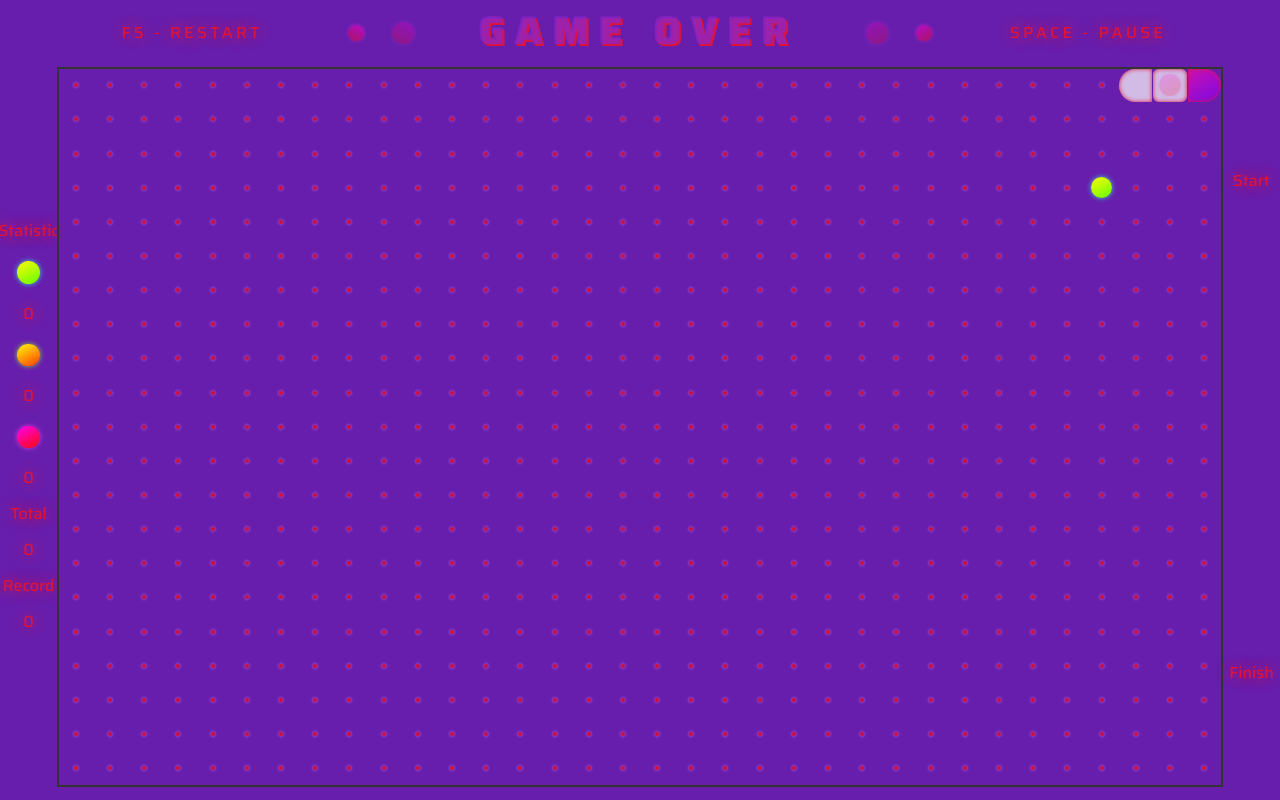
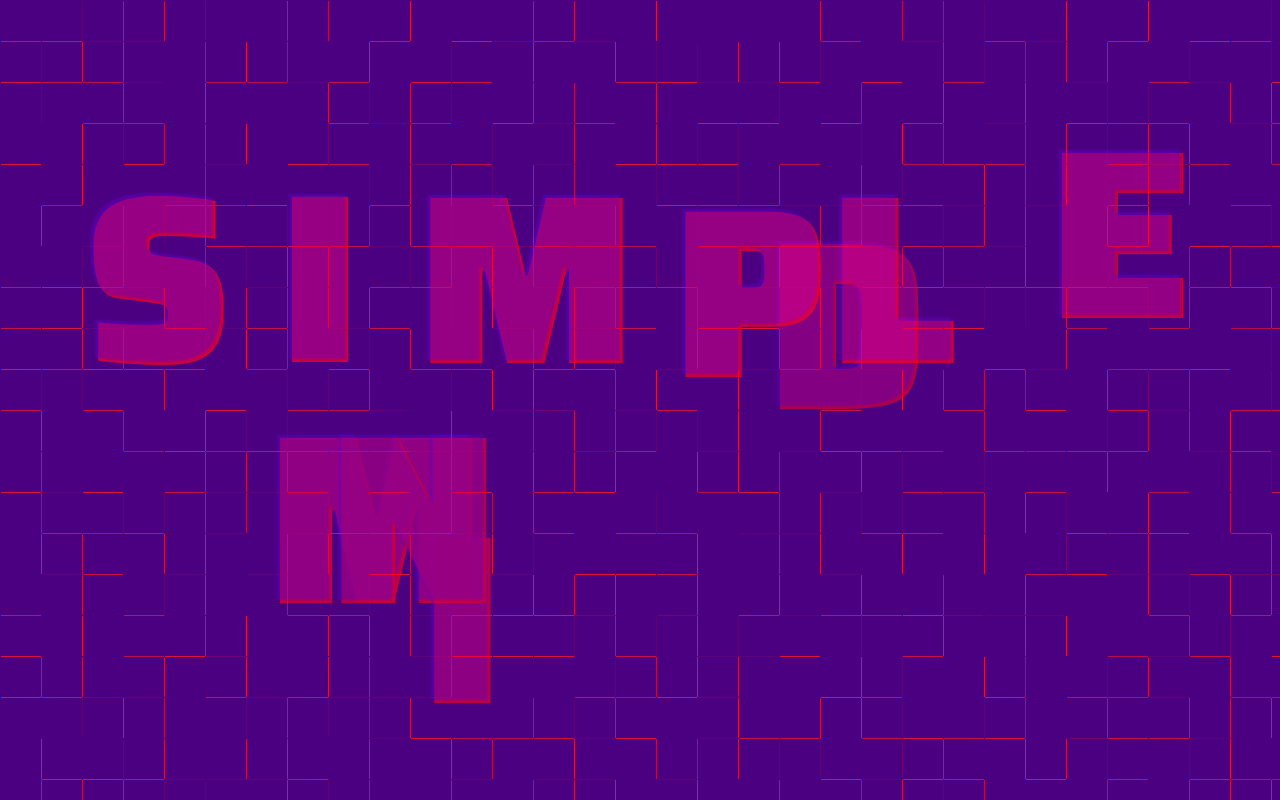
Before and after one commit to JokerVilli/SnakeGame, a React (Vite) app: page / in a window 1280 px wide. Built offline with nearby package versions, Linux system fonts and the light colour scheme.

Commit message:
добавил текст с анимацией и без

```diff
--- /dev/null
+++ b/src/components/animated-text/AnimatedText.tsx
@@ -0,0 +1,66 @@
+import { useEffect, useState } from 'react';
+import './styles.css';
+
+const AnimatedText = ({ hideContainer }: {hideContainer: boolean}) => {
+  const [visibleLetters, setVisibleLetters] = useState<number[]>([]);
+
+  const words = ['SIMPLE', 'MINDS'];
+  const allLetters = words.flatMap((word, wi) =>
+    word.split('').map((letter, li) => ({
+      char: letter,
+      position: wi === 0 ? li : words[0].length + li,
+    }))
+  );
+
+  useEffect(() => {
+    const timeouts = allLetters.map((_, i) => {
+      return setTimeout(() => {
+        setVisibleLetters(prev => [...prev, i]);
+      }, 500 + i * 250);
+    });
+
+    return () => timeouts.forEach(t => clearTimeout(t));
+  }, []);
+
+  const getTransform = (position: number) => {
+    const direction = position % 4;
+    switch(direction) {
+      case 0: return 'translateX(-100vw)';
+      case 1: return 'translateY(-100vh)';
+      case 2: return 'translateX(100vw)';
+      case 3: return 'translateY(100vh)';
+      default: return 'translateX(0)';
+    }
+  };
+
+  return (
+    <div className="container">
+      {words.map((word, wordIndex) => (
+        <div key={wordIndex} className="word"  style={{ opacity: hideContainer ? 0 : 1}}>
+          {word.split('').map((letter, letterIndex) => {
+            const position = wordIndex === 0
+              ? letterIndex
+              : words[0].length + letterIndex;
+            const isVisible = visibleLetters.includes(position);
+
+            return (
+              <span
+                key={letterIndex}
+                className="letter"
+                style={{
+                  transform: isVisible ? 'translate(0)' : getTransform(position),
+                  opacity: isVisible ? 1 : 0,
+                  transition: `all 5s ease ${position * 0.05}s`,
+                }}
+              >
+                {letter}
+              </span>
+            );
+          })}
+        </div>
+      ))}
+    </div>
+  );
+};
+
+export default AnimatedText;
--- /dev/null
+++ b/src/components/animated-text/styles.css
@@ -0,0 +1,40 @@
+.container {
+  position: absolute;
+  top: 0;
+  left: 0;
+  display: flex;
+  flex-direction: column;
+  align-items: center;
+  justify-content: center;
+  height: 100vh;
+  width: 100vw;
+  overflow: hidden;
+
+}
+
+.word {
+  display: flex;
+  white-space: nowrap;
+  mix-blend-mode: hard-light;
+  opacity: 1;
+  transition: opacity 5s ease 0.5s;
+}
+
+.letter {
+  font-size: 30vh;
+  text-transform: uppercase;
+  font-family: Saira, sans-serif;
+  font-weight: 900;
+  /* letter-spacing: 1vh; */
+  line-height: 100%;
+  opacity: 0;
+  transition-property: transform, opacity;
+  transition-timing-function: ease;
+  margin: 0 0.1em;
+  background-color: crimson;
+  color: transparent;
+  text-shadow: -3px -3px 2px rgb(143 36 197 / 50%);
+  -webkit-background-clip: text;
+  -moz-background-clip: text;
+  background-clip: text;
+}
--- a/src/components/grid/Grid.tsx
+++ b/src/components/grid/Grid.tsx
@@ -1,5 +1,7 @@
 import { useState, useEffect } from "react";
 import './Grid.css';
+import AnimatedText from "../animated-text/AnimatedText";
+import StaticText from "../static-text/StaticText";
 
 const CELL_SIZE = 40; // 40px
 
@@ -52,6 +54,15 @@ const Grid = () => {
     rows: 0,
   });
 
+  const [hideContainer, setHideContainer] = useState(false);
+
+  useEffect(() => {
+    setTimeout(() => {
+      setHideContainer(true);
+    }, 10000);
+
+  }, []);
+
   useEffect(() => {
     const updateGrid = () => {
       const columns = Math.floor(window.innerWidth / CELL_SIZE);
@@ -85,10 +96,12 @@ const Grid = () => {
           )
         )}
       </div>
-      <div className="slogan-plate">
+      {/* <div className="slogan-plate">
         <div className="slogan">SIMPLE</div>
         <div className="slogan">MINDS</div>
-      </div>
+      </div> */}
+      <AnimatedText hideContainer={hideContainer} />
+      <StaticText showContainer={hideContainer} />
     </>
   );
 };
--- /dev/null
+++ b/src/components/static-text/StaticText.tsx
@@ -0,0 +1,26 @@
+import './styles.css';
+
+const StaticText = ({ showContainer }: {showContainer: boolean}) => {
+  const words = ['SIMPLE', 'MINDS'];
+  return (
+    <div className="container-static">
+      {words.map((word, wordIndex) => (
+        <div key={wordIndex} className="word-static" style={{ opacity: showContainer ? 1 : 0}}>
+          {word.split('').map((letter, letterIndex) => {
+
+            return (
+              <span
+                key={letterIndex}
+                className="letter-static"
+              >
+                {letter}
+              </span>
+            );
+          })}
+        </div>
+      ))}
+    </div>
+  );
+};
+
+export default StaticText;
--- /dev/null
+++ b/src/components/static-text/styles.css
@@ -0,0 +1,40 @@
+.container-static {
+  position: absolute;
+  top: 0;
+  left: 0;
+  display: flex;
+  flex-direction: column;
+  align-items: center;
+  justify-content: center;
+  height: 100vh;
+  width: 100vw;
+  overflow: hidden;
+
+}
+
+.word-static {
+  display: flex;
+  white-space: nowrap;
+  mix-blend-mode: darken;
+  opacity: 0;
+  transition: opacity 5s ease 0.5s;
+}
+
+.letter-static {
+  font-size: 30vh;
+  text-transform: uppercase;
+  font-family: Saira, sans-serif;
+  font-weight: 900;
+  /* letter-spacing: 1vh; */
+  line-height: 100%;
+  margin: 0 0.1em;
+  /* background-color: crimson;
+  color: transparent;
+  text-shadow: -2px -2px 1px rgb(143 36 197 / 50%); */
+  background-color: #6d0c1e;
+  color: transparent;
+  text-shadow: -3px -3px 2px rgb(143 36 197 / 61%);
+  -webkit-background-clip: text;
+  -moz-background-clip: text;
+  background-clip: text;
+}
--- a/src/main.tsx
+++ b/src/main.tsx
@@ -3,11 +3,13 @@ import { createRoot } from 'react-dom/client'
 import './index.css'
 import SnakeGame from './components/snake-game/SnakeGame.tsx'
 import Grid from './components/grid/Grid.tsx'
+// import AnimatedText from './components/animated-text/AnimatedText.tsx'
 
 createRoot(document.getElementById('root')!).render(
   <StrictMode>
-    {/* <Grid /> */}
+    <Grid />
 
-    <SnakeGame />
+    {/* <SnakeGame /> */}
+    {/* <AnimatedText /> */}
   </StrictMode>,
 )
```
